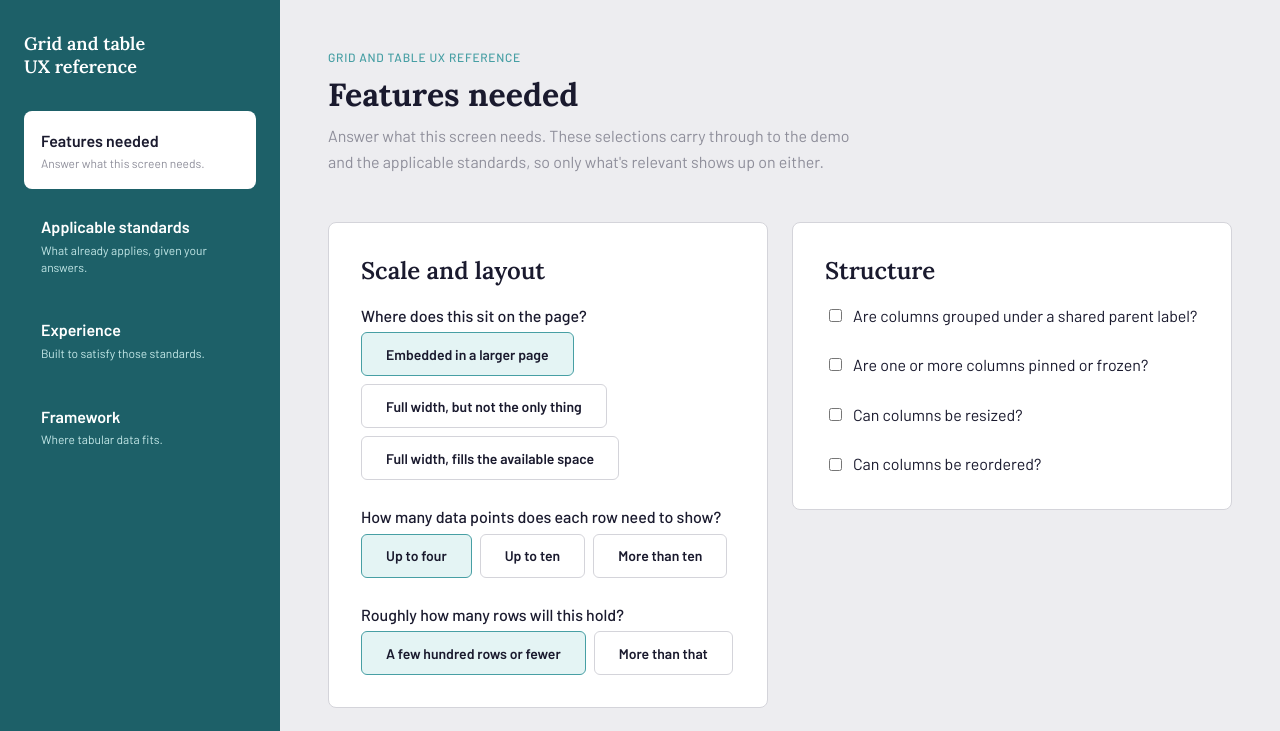
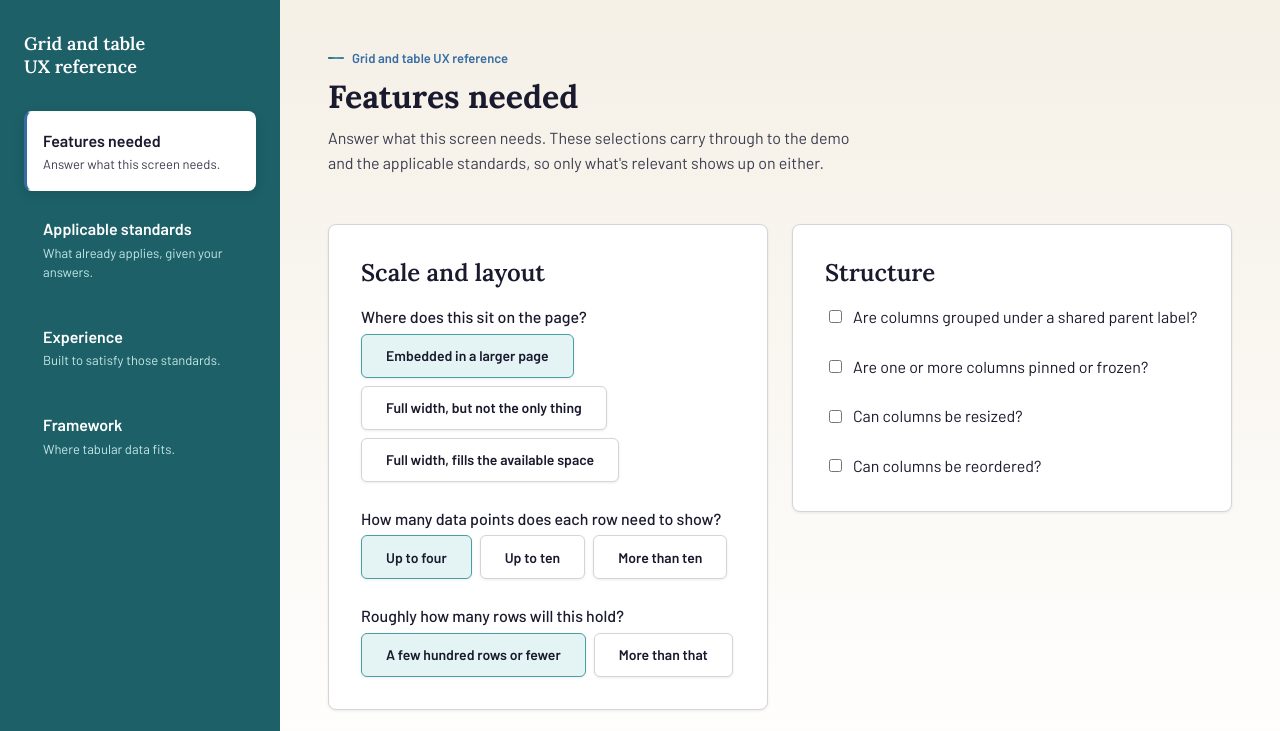
Before and after one commit to puneetsyaloutlook/grabledesigner, a React (Vite) app: page / in a window 1280 px wide. Shown: the top 731 px of the page. Built offline with nearby package versions, Linux system fonts and the light colour scheme.

Commit message:
Add files via upload

```diff
--- a/src/styles/global.css
+++ b/src/styles/global.css
@@ -8,7 +8,8 @@ body {
   font-size: var(--text-body-size);
   line-height: var(--text-body-lh);
   color: var(--text-primary);
-  background-color: var(--surface-warm);
+  background: var(--gradient-card);
+  background-attachment: fixed;
   -webkit-font-smoothing: antialiased;
 }
 
@@ -58,8 +59,9 @@ a {
   padding: var(--space-md);
   border-radius: var(--radius-lg);
   border: 1px solid transparent;
+  border-left: 3px solid transparent;
   background: transparent;
-  transition: background-color 150ms ease, border-color 150ms ease;
+  transition: background-color 150ms ease, border-color 150ms ease, box-shadow 150ms ease;
 }
 
 .nav-card:hover {
@@ -68,6 +70,8 @@ a {
 
 .nav-card-active {
   background: #fff;
+  border-left: 3px solid var(--color-action);
+  box-shadow: var(--shadow-elevated);
 }
 
 .nav-card-active:hover {
@@ -87,9 +91,9 @@ a {
 
 .nav-card-detail {
   font-family: var(--font-sans);
-  font-size: var(--text-caption-size);
+  font-size: 0.8125rem;
   color: var(--teal-200);
-  line-height: 1.4;
+  line-height: 1.45;
 }
 
 .nav-card-active .nav-card-detail {
@@ -147,13 +151,23 @@ a {
 }
 
 .eyebrow {
+  display: flex;
+  align-items: center;
+  gap: var(--space-sm);
   font-family: var(--font-sans);
-  font-size: var(--text-caption-size);
-  font-weight: var(--text-caption-weight);
-  letter-spacing: 0.06em;
-  text-transform: uppercase;
-  color: var(--color-primary);
+  font-size: 0.8125rem;
+  font-weight: 600;
+  color: var(--color-action);
   margin: 0 0 var(--space-sm);
+}
+
+.eyebrow::before {
+  content: '';
+  display: inline-block;
+  width: 16px;
+  height: 2px;
+  background: var(--gradient-brand);
+  border-radius: var(--radius-pill);
 }
 
 h1 {
@@ -191,6 +205,13 @@ h3 {
   border: 1px solid var(--border-default);
   border-radius: var(--radius-lg);
   padding: var(--space-xl);
+  box-shadow: var(--shadow-subtle);
+  transition: border-color 150ms ease, box-shadow 150ms ease;
+}
+
+.card:hover {
+  border-color: var(--border-strong);
+  box-shadow: var(--shadow-elevated);
 }
 
 .button {
@@ -207,12 +228,14 @@ h3 {
   border: 1px solid var(--border-default);
   background: var(--surface-page);
   color: var(--text-primary);
-  transition: border-color 150ms ease, background-color 150ms ease;
+  box-shadow: var(--shadow-subtle);
+  transition: border-color 150ms ease, background-color 150ms ease, box-shadow 150ms ease;
   text-decoration: none;
 }
 
 .button:hover {
   border-color: var(--border-strong);
+  box-shadow: var(--shadow-elevated);
 }
 
 .button-primary {
--- a/src/styles/tokens.css
+++ b/src/styles/tokens.css
@@ -60,7 +60,8 @@
 
   /* ── Semantic surface colours ──────────────────────────── */
   --surface-page:    #FFFFFF;
-  --surface-warm:    var(--neutral-100);
+  --surface-warm:    var(--warm-100); /* Was var(--neutral-100) — a cool grey despite the
+     name. Repointed to the actual warm ramp so the token now does what it says. */
   --surface-card:    #FFFFFF;
   --surface-nav:     var(--teal-900);
   --border-default:  var(--neutral-200);
@@ -69,7 +70,11 @@
 
   /* ── Semantic text colours ─────────────────────────────── */
   --text-primary:    var(--neutral-900);
-  --text-secondary:  var(--neutral-500);
+  --text-secondary:  var(--neutral-700); /* Was var(--neutral-500) — tested at ~3.2:1
+     against white, below the 4.5:1 WCAG AA minimum for normal text. neutral-700 tests
+     at ~10.6:1 on white and ~9.3:1 on warm-100, while still reading as clearly secondary
+     against neutral-900. neutral-500 remains available directly for large-scale or
+     dark-surface use (e.g. on teal-900) where the lower contrast isn't a body-text risk. */
   --text-disabled:   var(--neutral-300);
   --text-link:       var(--color-action);
   --text-inverse:    #FFFFFF;
```
